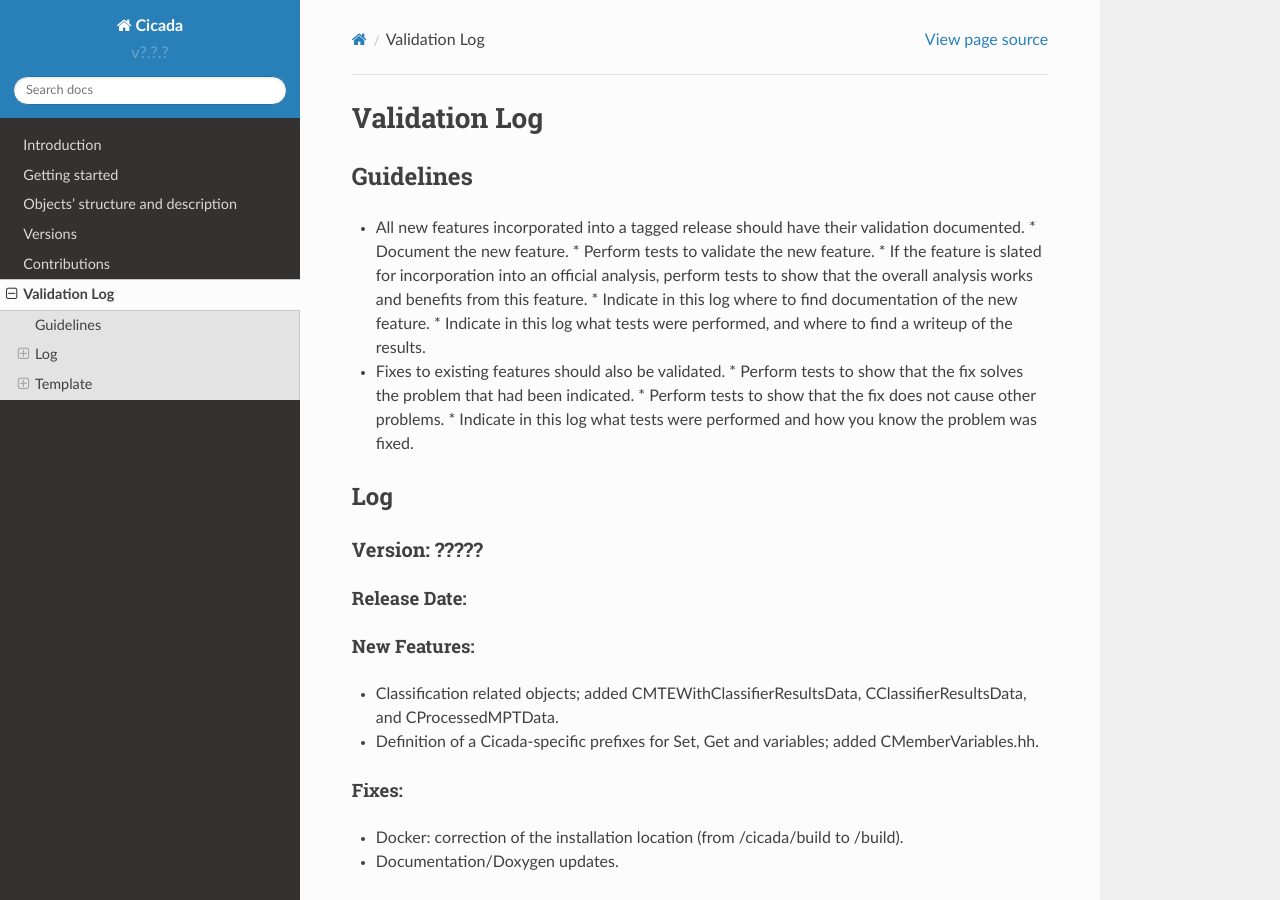
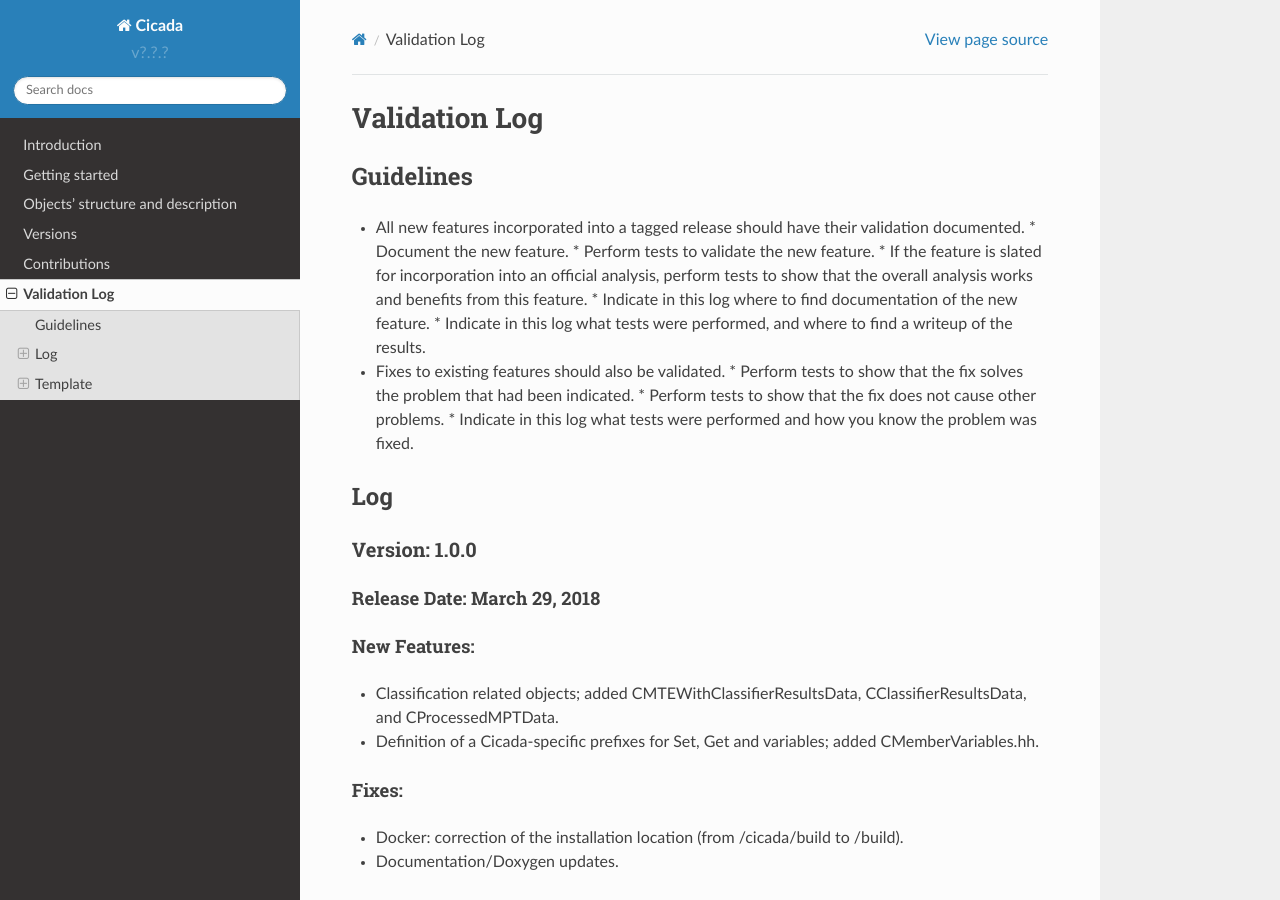
Before and after one commit to project8/cicada, a Sphinx documentation site: the page built from Documentation/ValidationLog.rst, in a window 1280 px wide and 900 px high. Built offline with Sphinx 7.4.7 and the Read the Docs theme 2.0.0, drawn with Linux system fonts in a browser that asks for light colours.

Commit message:
Bumped the version to 1.0.0 and updated the validation log

```diff
--- a/CMakeLists.txt
+++ b/CMakeLists.txt
@@ -10,7 +10,7 @@
 #########
 
 cmake_policy( SET CMP0048 NEW ) # version in project()
-project( Cicada VERSION 0.4.2 )
+project( Cicada VERSION 1.0.0 )
 
 list( APPEND CMAKE_MODULE_PATH ${PROJECT_SOURCE_DIR}/Scarab/cmake )
 include( PackageBuilder )
--- a/Documentation/ValidationLog.rst
+++ b/Documentation/ValidationLog.rst
@@ -18,10 +18,10 @@
 Log
 ---
 
-Version: ?????
+Version: 1.0.0
 ~~~~~~~~~~~~~~
 
-Release Date:
+Release Date: March 29, 2018
 '''''''''''''''''''''''''''''''
 
 New Features:
```
